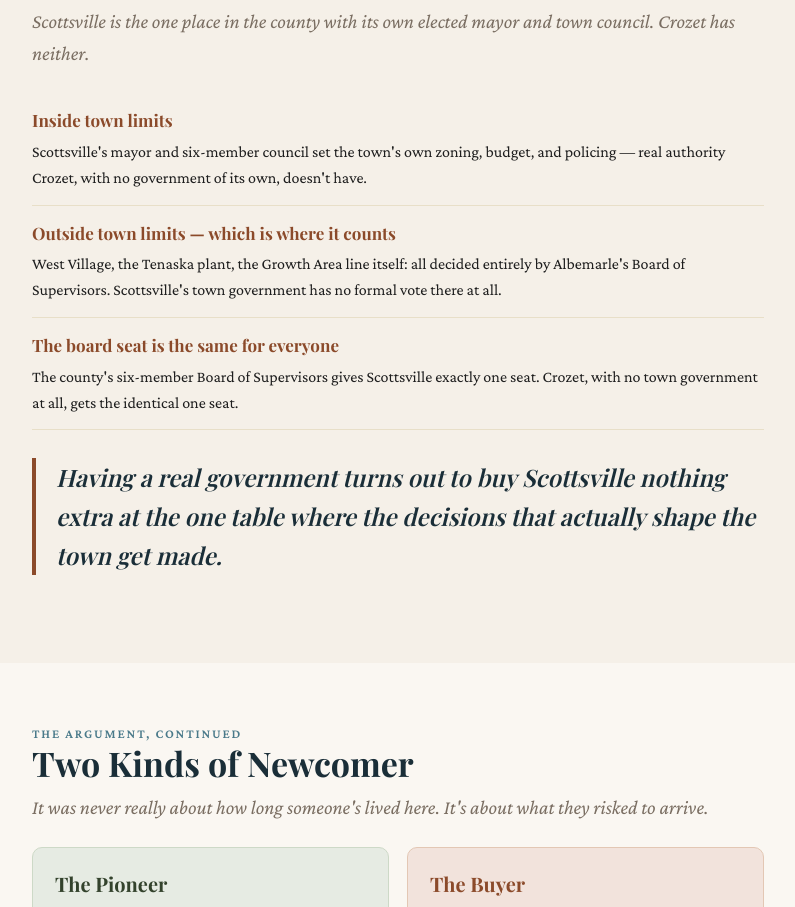
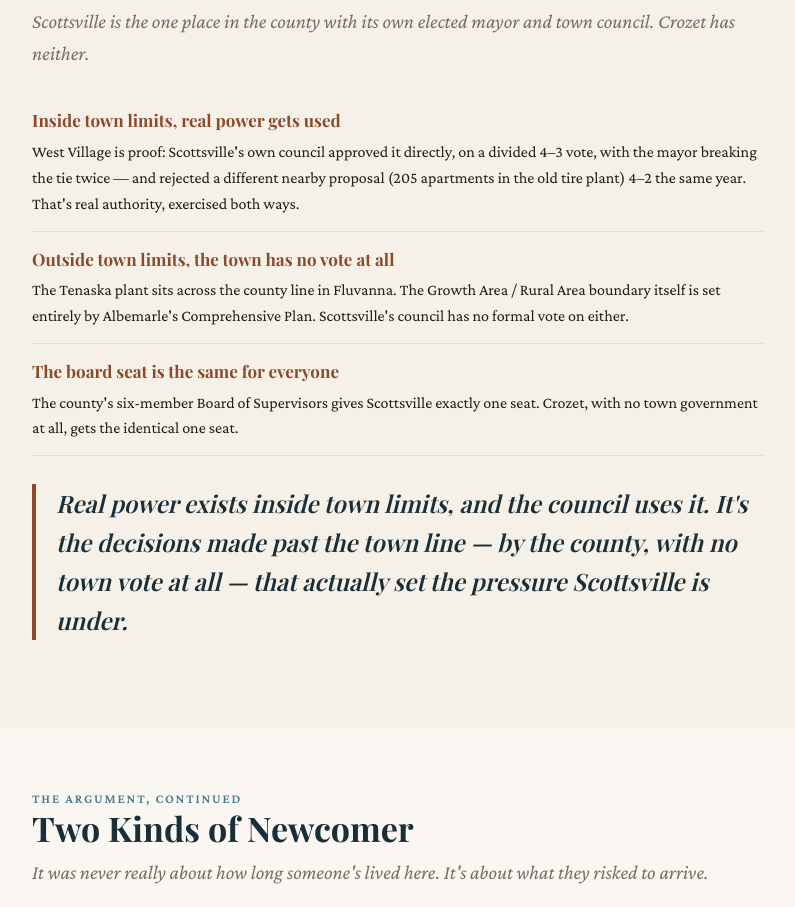
Before and after one commit to Scottsville/scottsville.github.io, a plain HTML site: page crossroads.html in a window 1280 px wide. Shown: the part 2135-3042 px from the top of the page, without its empty margins (242-1037 px from the left). Drawn offline with nearby package versions, Linux system fonts and the light colour scheme; a web font is replaced by a local one.

Commit message:
Add files via upload

```diff
--- a/crossroads.html
+++ b/crossroads.html
@@ -238,11 +238,11 @@
       <h2>A Real Government, With No Vote Where It Matters Most</h2>
       <p class="dek">Scottsville is the one place in the county with its own elected mayor and town council. Crozet has neither.</p>
       <dl>
-        <div class="toolrow"><dt>Inside town limits</dt><dd>Scottsville's mayor and six-member council set the town's own zoning, budget, and policing — real authority Crozet, with no government of its own, doesn't have.</dd></div>
-        <div class="toolrow"><dt>Outside town limits — which is where it counts</dt><dd>West Village, the Tenaska plant, the Growth Area line itself: all decided entirely by Albemarle's Board of Supervisors. Scottsville's town government has no formal vote there at all.</dd></div>
+        <div class="toolrow"><dt>Inside town limits, real power gets used</dt><dd>West Village is proof: Scottsville's own council approved it directly, on a divided 4–3 vote, with the mayor breaking the tie twice — and rejected a different nearby proposal (205 apartments in the old tire plant) 4–2 the same year. That's real authority, exercised both ways.</dd></div>
+        <div class="toolrow"><dt>Outside town limits, the town has no vote at all</dt><dd>The Tenaska plant sits across the county line in Fluvanna. The Growth Area / Rural Area boundary itself is set entirely by Albemarle's Comprehensive Plan. Scottsville's council has no formal vote on either.</dd></div>
         <div class="toolrow"><dt>The board seat is the same for everyone</dt><dd>The county's six-member Board of Supervisors gives Scottsville exactly one seat. Crozet, with no town government at all, gets the identical one seat.</dd></div>
       </dl>
-      <p class="pullquote">Having a real government turns out to buy Scottsville nothing extra at the one table where the decisions that actually shape the town get made.</p>
+      <p class="pullquote">Real power exists inside town limits, and the council uses it. It's the decisions made past the town line — by the county, with no town vote at all — that actually set the pressure Scottsville is under.</p>
     </div>
   </section>
 
```
